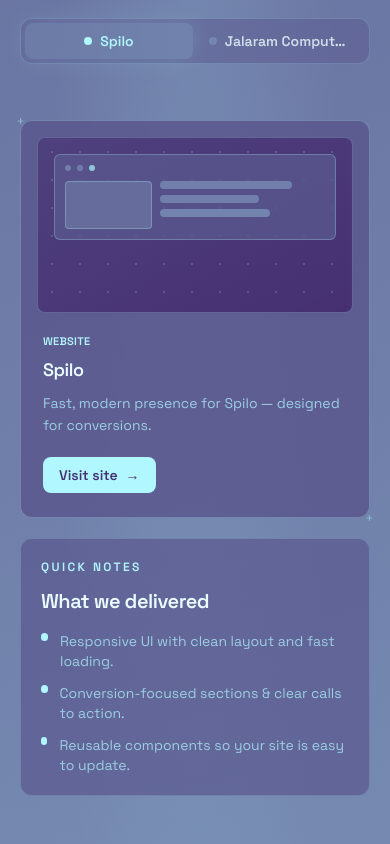
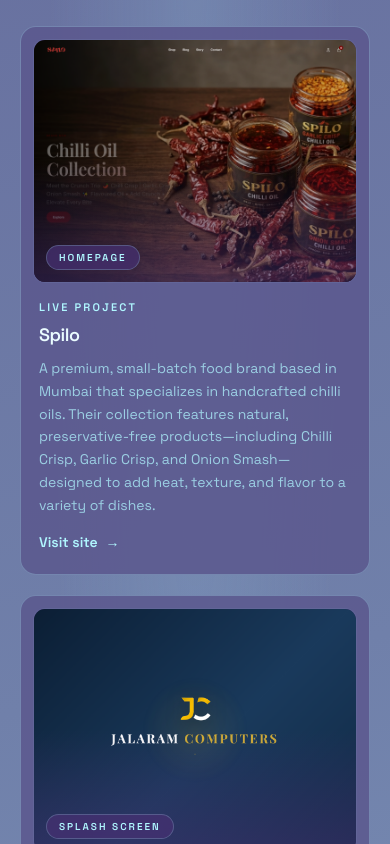
Before and after one commit to thedevdart/devdart, a React (Vite) app: page / in a window 390 px wide. Shown: the part 3420-4264 px from the top of the page. Built offline with nearby package versions, Linux system fonts and the light colour scheme.

Commit message:
Refine project captions and assets

```diff
--- a/src/components/Work.jsx
+++ b/src/components/Work.jsx
@@ -1,62 +1,67 @@
-import { useState } from "react";
-import { motion } from "framer-motion";
 import { Reveal, SectionTag, SectionTitle } from "./ui.jsx";
-
-
-
 
 const PROJECTS = [
   {
     name: "Spilo",
-    type: "Website",
-    result: "Fast, modern presence for Spilo — designed for conversions.",
     href: "https://www.spilo.in/",
+    image: "/projects/spilo-home.png",
+    alt: "Spilo homepage screenshot",
+    badge: "Homepage",
+    description: "A premium, small-batch food brand based in Mumbai that specializes in handcrafted chilli oils. Their collection features natural, preservative-free products—including Chilli Crisp, Garlic Crisp, and Onion Smash—designed to add heat, texture, and flavor to a variety of dishes.",
   },
   {
     name: "Jalaram Computers",
-    type: "Website",
-    result: "A polished online experience for Jalaram Computers.",
     href: "https://www.jalaramcomputers.com/",
+    image: "/projects/jalaram-splash.png",
+    alt: "Jalaram Computers splash screen",
+    badge: "Splash screen",
+    description: "A comprehensive IT solutions provider and retailer based in Mumbai. They offer a wide range of hardware (laptops, desktops, printers, accessories) and professional services, including enterprise networking, CCTV installation, and expert repair for both hardware and software issues.",
   },
 ];
 
-
-
-function PreviewArt({ index }) {
+function ProjectCard({ project, delay = 0 }) {
   return (
-    <div className="bg-dots relative h-44 overflow-hidden rounded-lg border border-line bg-ink">
-      <div className="absolute inset-0 bg-gradient-to-br from-dart/8 to-transparent" />
-      <div className="absolute top-4 left-4 right-4 rounded-md border border-line bg-ink-2/80 p-2.5">
-        <div className="flex gap-1.5">
-          <span className="h-1.5 w-1.5 rounded-full bg-line" />
-          <span className="h-1.5 w-1.5 rounded-full bg-line" />
-          <span className="h-1.5 w-1.5 rounded-full bg-dart/70" />
-        </div>
-        <div className="mt-2.5 flex gap-2">
-          <div className="h-12 w-1/3 rounded-sm border border-line bg-ink-3/60" />
-          <div className="flex-1 space-y-1.5">
-            <div className="h-2 w-4/5 rounded-full bg-ink-3" />
-            <div className="h-2 w-3/5 rounded-full bg-ink-3" />
-            <div className="h-2 w-2/3 rounded-full bg-dart/30" />
+    <Reveal delay={delay}>
+      <a
+        href={project.href}
+        target="_blank"
+        rel="noreferrer"
+        className="interactive-card group block h-full overflow-hidden rounded-2xl border border-line bg-ink-2/85 p-3 transition-all duration-300 hover:-translate-y-1 hover:border-dart/40"
+      >
+        <div className="relative overflow-hidden rounded-xl border border-line bg-ink">
+          <img
+            src={project.image}
+            alt={project.alt}
+            className="aspect-[4/3] w-full object-cover object-top transition-transform duration-500 group-hover:scale-[1.03]"
+            loading="lazy"
+          />
+          <div className="pointer-events-none absolute inset-0 bg-gradient-to-t from-ink/50 via-transparent to-transparent" />
+          <div className="absolute left-3 bottom-3 rounded-full border border-line/80 bg-ink/75 px-3 py-1 text-[10px] font-semibold tracking-[0.2em] text-dart uppercase backdrop-blur-sm">
+            {project.badge}
           </div>
         </div>
-      </div>
-      <motion.div
-        className="absolute inset-y-0 w-1/3 -skew-x-12 bg-gradient-to-r from-transparent via-dart/10 to-transparent"
-        initial={{ x: "-150%" }}
-        whileHover={{ x: "350%" }}
-        animate={{ x: ["-150%", "350%"] }}
-        transition={{ duration: 3.5, delay: index * 0.8, repeat: Infinity, repeatDelay: 2.5, ease: "easeInOut" }}
-      />
-    </div>
+
+        <div className="px-1.5 pt-4 pb-2">
+          <p className="text-[11px] font-semibold tracking-[0.2em] text-dart uppercase">
+            Live project
+          </p>
+          <h3 className="mt-1.5 text-lg font-semibold tracking-tight text-paper">
+            {project.name}
+          </h3>
+          <p className="mt-2 text-sm leading-relaxed text-fog">
+            {project.description}
+          </p>
+          <span className="mt-4 inline-flex items-center gap-2 text-sm font-semibold text-dart transition-transform group-hover:translate-x-0.5">
+            Visit site
+            <span aria-hidden="true">→</span>
+          </span>
+        </div>
+      </a>
+    </Reveal>
   );
 }
 
 export default function Work() {
-  const [selected, setSelected] = useState(PROJECTS[0].name);
-  const active = PROJECTS.find((p) => p.name === selected) ?? PROJECTS[0];
-
-
   return (
     <section id="work" className="min-h-screen py-20 md:py-28">
       <div className="mx-auto max-w-6xl px-5">
@@ -69,86 +74,15 @@
           </div>
           <Reveal delay={0.15}>
             <p className="max-w-xs text-sm leading-relaxed text-fog">
-              Explore two live projects — switch the preview to see details.
+              Live homepage screenshots from two projects we can point to right now.
             </p>
           </Reveal>
         </div>
 
-        {/* project selector */}
-        <div className="mt-10 rounded-xl border border-line/70 bg-ink-2/50 p-1">
-          <div className="grid grid-cols-2 gap-1">
-            {PROJECTS.map((p, i) => {
-              const isActive = p.name === active.name;
-              return (
-                <button
-                  key={p.name}
-                  type="button"
-                  onClick={() => setSelected(p.name)}
-                  className={
-                    "relative z-10 flex w-full items-center justify-center gap-2 rounded-lg px-3 py-2 text-sm font-semibold transition-all " +
-                    (isActive
-                      ? "bg-dart/15 text-dart shadow-[0_0_24px_rgba(176,247,255,0.15)]"
-                      : "bg-transparent text-paper/80 hover:text-paper")
-                  }
-                  aria-pressed={isActive}
-                >
-                  <span
-                    className={
-                      "h-2 w-2 rounded-full " +
-                      (isActive ? "bg-dart" : "bg-line/70")
-                    }
-                  />
-                  <span className="truncate">{p.name}</span>
-                </button>
-              );
-            })}
-          </div>
-        </div>
-
-        <div className="mt-14 grid gap-5 lg:grid-cols-3">
-          <div className="lg:col-span-2">
-            <Reveal>
-              <div className="interactive-card group ticks h-full rounded-xl border border-line bg-ink-2/85 p-4 transition-all duration-300 hover:-translate-y-1 hover:border-dart/40">
-                <PreviewArt index={PROJECTS.findIndex((p) => p.name === active.name)} />
-                <div className="px-1.5 pt-5 pb-2">
-                  <p className="text-[11px] font-semibold tracking-wide text-dart uppercase">{active.type}</p>
-                  <h3 className="mt-1.5 text-lg font-semibold tracking-tight">{active.name}</h3>
-                  <p className="mt-2 text-sm leading-relaxed text-fog">{active.result}</p>
-                  <a
-                    href={active.href}
-                    target="_blank"
-                    rel="noreferrer"
-                    className="mt-5 inline-flex items-center gap-2 rounded-lg bg-dart px-4 py-2 text-sm font-semibold text-ink transition-shadow hover:shadow-[0_0_24px_rgba(176,247,255,0.45)]"
-                  >
-                    Visit site <span className="text-ink">→</span>
-                  </a>
-                </div>
-              </div>
-            </Reveal>
-          </div>
-
-          <div className="lg:col-span-1">
-            <Reveal delay={0.1}>
-              <div className="interactive-card h-full rounded-xl border border-line/70 bg-ink-2/70 p-5">
-                <p className="text-xs font-semibold tracking-[0.2em] text-dart uppercase">Quick notes</p>
-                <h4 className="mt-3 text-xl font-semibold tracking-tight">What we delivered</h4>
-                <ul className="mt-4 space-y-3 text-sm text-fog">
-                  <li className="flex items-start gap-3">
-                    <span className="mt-0.5 inline-block h-2 w-2 rounded-full bg-dart" />
-                    <span>Responsive UI with clean layout and fast loading.</span>
-                  </li>
-                  <li className="flex items-start gap-3">
-                    <span className="mt-0.5 inline-block h-2 w-2 rounded-full bg-dart" />
-                    <span>Conversion-focused sections & clear calls to action.</span>
-                  </li>
-                  <li className="flex items-start gap-3">
-                    <span className="mt-0.5 inline-block h-2 w-2 rounded-full bg-dart" />
-                    <span>Reusable components so your site is easy to update.</span>
-                  </li>
-                </ul>
-              </div>
-            </Reveal>
-          </div>
+        <div className="mt-12 grid gap-5 md:grid-cols-2">
+          {PROJECTS.map((project, index) => (
+            <ProjectCard key={project.name} project={project} delay={index * 0.08} />
+          ))}
         </div>
       </div>
     </section>
```
Also changed, not shown: public/projects/jalaram-splash.png (added), public/projects/spilo-home.png (added).
